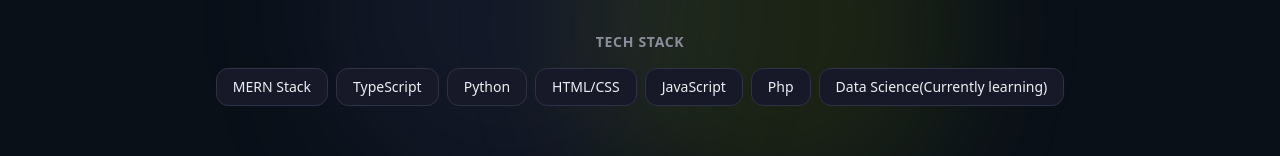
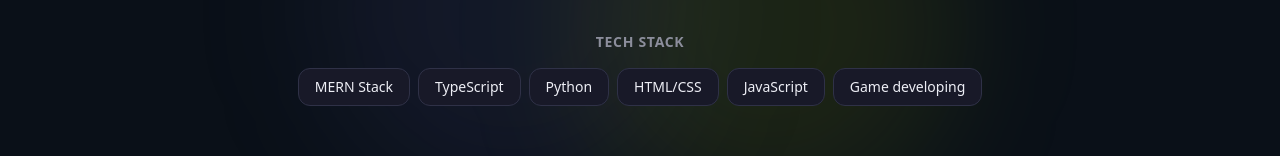
Before and after one commit to Yokusenpai/full-stack-portfolio-public, a React (Vite) app in the folder frontend/: page / in a window 1280 px wide. Shown: the part 382-538 px from the top of the page. Built offline with nearby package versions, Linux system fonts and the light colour scheme; no server answers.

Commit message:
updated about section

```diff
--- a/frontend/src/pages/about-section.tsx
+++ b/frontend/src/pages/about-section.tsx
@@ -46,8 +46,7 @@ function AboutSection() {
     'Python',
     'HTML/CSS',
     'JavaScript',
-    'Php',
-    'Data Science(Currently learning)',
+    'Game developing',
   ];
   const interests = [
     { icon: Code2, label: 'Programming' },
```
